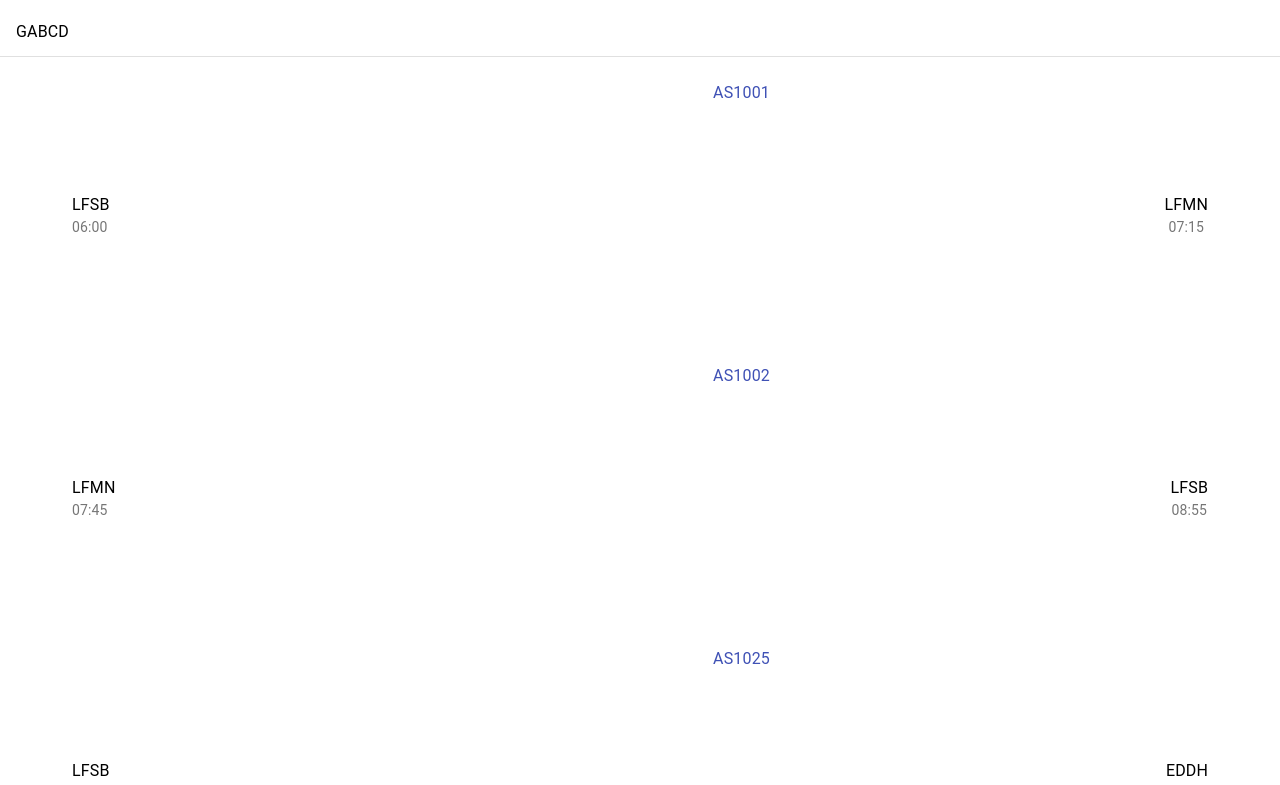
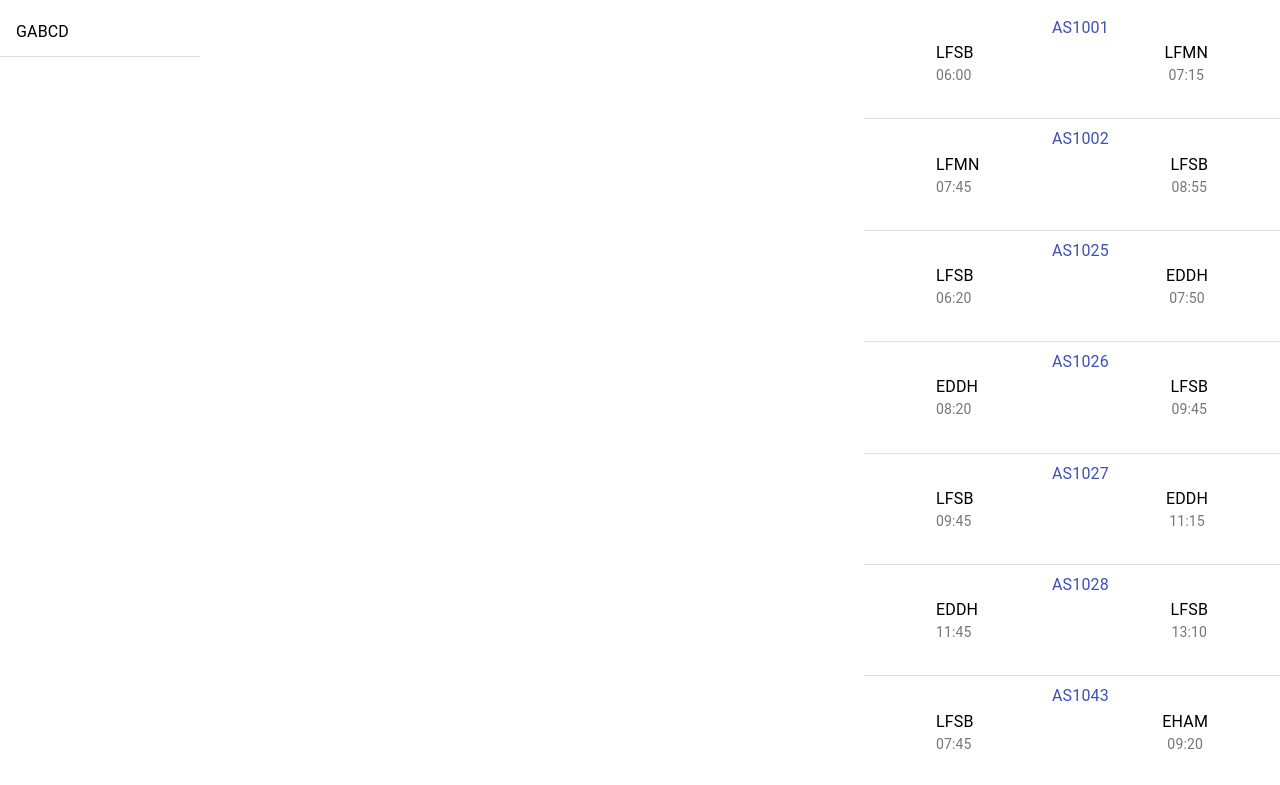
Before and after one commit to p-gamage/aircraft-scheduler, a React (Create React App) app: page / in a window 1280 px wide. Shown: the top 785 px of the page. Built offline with nearby package versions, Linux system fonts and the light colour scheme.

Commit message:
displaying a the rotation

```diff
--- a/src/components/Aircrafts/index.js
+++ b/src/components/Aircrafts/index.js
@@ -7,14 +7,15 @@ import Aircraft from "./Aircraft";
 const Aircrafts = ({ aircrafts, select, selected }) => (
   <List>
     {aircrafts.map((aircraft) => (
-      <Aircraft
-        key={aircraft.ident}
-        aircraft={aircraft}
-        selected={selected}
-        handleClick={select}
-      />
+      <div key={aircraft.ident}>
+        <Aircraft
+          aircraft={aircraft}
+          selected={selected}
+          handleClick={select}
+        />
+        <Divider />
+      </div>
     ))}
-    <Divider />
   </List>
 );
 
--- a/src/components/App.js
+++ b/src/components/App.js
@@ -3,6 +3,7 @@ import "./App.css";
 import { getFlights, getAircrafts } from "../api";
 import Aircrafts from "./Aircrafts";
 import Flights from "./Flights";
+import { Grid } from "@material-ui/core";
 
 function App() {
   const [aircrafts, setAircrafts] = useState([]);
@@ -11,26 +12,56 @@ function App() {
   const [selectedAircraft, setSelectedAircraft] = useState("");
   const [selectedFlights, setSelectedFlights] = useState([]);
 
-  const selectFlight = (flightId) =>
-    setSelectedFlights([...selectedFlights, flightId]);
+  const [rotation, setRotation] = useState([]);
+
+  const selectFlight = (id) => {
+    selectedFlights.includes(id)
+      ? setSelectedFlights(
+          selectedFlights.filter((selectedId) => selectedId !== id)
+        )
+      : setSelectedFlights([...selectedFlights, id]);
+  };
 
   useEffect(() => {
     setAircrafts(getAircrafts());
     setFlights(getFlights());
   }, []);
 
+  useEffect(() => {
+    const createRotation = () =>
+      selectedFlights.map((id) =>
+        flights.find((flight) => flight.ident === id)
+      );
+
+    const rotation = createRotation();
+    setRotation(rotation);
+  }, [flights, selectedFlights]);
+
   return (
     <div className="App">
+      <Grid container spacing={2}>
+        <Grid item xs={2}>
           <Aircrafts
             aircrafts={aircrafts}
             select={setSelectedAircraft}
             selected={selectedAircraft}
           />
+        </Grid>
+        <Grid item xs={6}>
+          <Flights
+            flights={rotation}
+            select={selectFlight}
+            selected={selectedFlights}
+          />
+        </Grid>
+        <Grid item xs={4}>
           <Flights
             flights={flights}
             select={selectFlight}
             selected={selectedFlights}
           />
+        </Grid>
+      </Grid>
     </div>
   );
 }
--- a/src/components/Flights/Flight.js
+++ b/src/components/Flights/Flight.js
@@ -15,6 +15,7 @@ const useStyles = makeStyles((theme) => ({
 }));
 
 const Flight = ({ flight, selected, handleClick }) => {
+  // console.log("flight", flight);
   const classes = useStyles();
 
   return (
@@ -29,7 +30,7 @@ const Flight = ({ flight, selected, handleClick }) => {
         inset
       />
       <Typography
-        style={{ marginRight: "38%", marginBottom: "20%" }}
+        style={{ marginRight: "35%", marginBottom: "20%" }}
         component="h3"
         color="primary"
       >
--- a/src/components/Flights/index.js
+++ b/src/components/Flights/index.js
@@ -7,14 +7,11 @@ import Flight from "./Flight";
 const Flights = ({ flights, select, selected }) => (
   <List>
     {flights.map((flight) => (
-      <Flight
-        key={flight.ident}
-        flight={flight}
-        selected={selected}
-        handleClick={select}
-      />
+      <div key={flight.ident}>
+        <Flight flight={flight} selected={selected} handleClick={select} />
+        <Divider />
+      </div>
     ))}
-    <Divider />
   </List>
 );
 
```
Also changed, not shown: 2 other files (tests, documents, lock files or other folders). Lines whose indentation alone changed are shown as unchanged.
